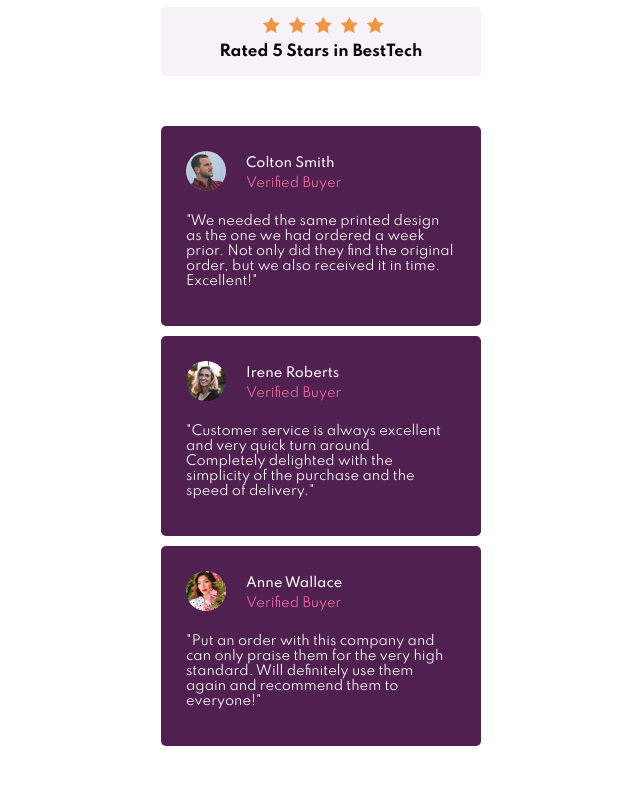
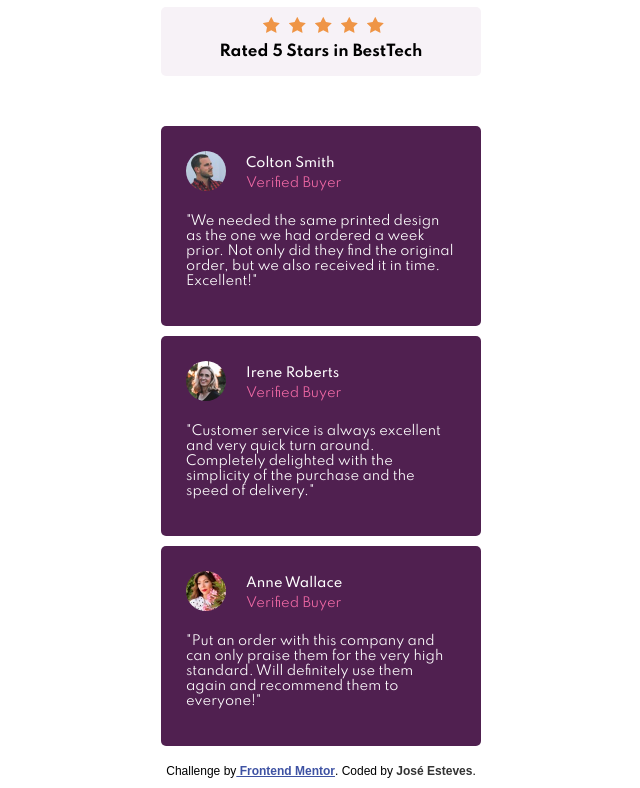
Before and after one commit to ejerciciosFrontendMentor/social-proof-section-master, a plain HTML site: page index.html in a window 1280 px wide. Shown: the part 375-1163 px from the top of the page, without its empty margins (319-959 px from the left). Drawn offline with Linux system fonts and the light colour scheme.

Commit message:
footer agregado

```diff
--- a/css/style.css
+++ b/css/style.css
@@ -27,6 +27,8 @@ body {
   display: grid;
   grid: repeat(3, auto) / 1fr;
   gap: 2.5rem;
+  position: relative;
+  padding-bottom: 2rem;
 }
 @media screen and (min-width: 1440px) {
   body {
@@ -74,7 +76,7 @@ body {
 @media screen and (min-width: 1440px) {
   .text {
     margin-left: 10.625rem;
-    margin-top:0.625rem;
+    margin-top: 0.625rem;
     margin-bottom: 0.625rem;
     text-align: left;
   }
@@ -101,19 +103,19 @@ body {
   background-color: var(--colorLightGrayishMagenta);
 }
 @media screen and (min-width: 1440px) {
-  .star{
+  .star {
     width: 28.125rem;
     margin-right: 9.375rem;
     flex-direction: row;
     justify-content: space-evenly;
   }
-.star:nth-child(1){
+  .star:nth-child(1) {
     margin-right: 15.625rem;
   }
-.star:nth-child(2){
+  .star:nth-child(2) {
     margin-right: 12.5rem;
   }
-  .star:nth-child(3){
+  .star:nth-child(3) {
     margin-right: 9.375rem;
   }
 }
@@ -136,7 +138,7 @@ margin-right: 15.625rem;
   flex-direction: column;
 }
 @media screen and (min-width: 1440px) {
-  footer {
+  .footerCard {
     grid-area: card;
     width: 100%;
     height: 100%;
@@ -213,3 +215,24 @@ margin-right: 15.625rem;
   margin-left: 0;
   margin-right: 0;
 }
+/* footer */
+.footer {
+  width: 100%;
+  padding: 0.625rem;
+  position: absolute;
+  bottom: 0;
+  font-family: sans-serif;
+}
+.attribution {
+  font-size: 0.75rem;
+  text-align: center;
+  color: #000;
+}
+.attribution__link {
+  font-weight: bold;
+  color: hsl(228, 45%, 44%);
+}
+.attribution__link--name {
+  text-decoration: none;
+  color: #333;
+}
--- a/index.html
+++ b/index.html
@@ -123,7 +123,7 @@
         </section>
       </div>
     </main>
-    <footer>
+    <section class="footerCard">
       <div class="contentCard">
         <div class="card">
           <section class="card__header">
@@ -186,6 +186,20 @@
           </blockquote>
         </div>
       </div>
+    </section>
+    <footer class="footer">
+      <div class="attribution">
+        Challenge by<a
+          class="attribution__link"
+          href="https://www.frontendmentor.io?ref=challenge"
+          target="_blank"
+        >
+          Frontend Mentor</a
+        >. Coded by
+        <a class="attribution__link attribution__link--name" href="#">
+          José Esteves</a
+        >.
+      </div>
     </footer>
   </body>
 </html>
```
Lines whose indentation alone changed are shown as unchanged.
